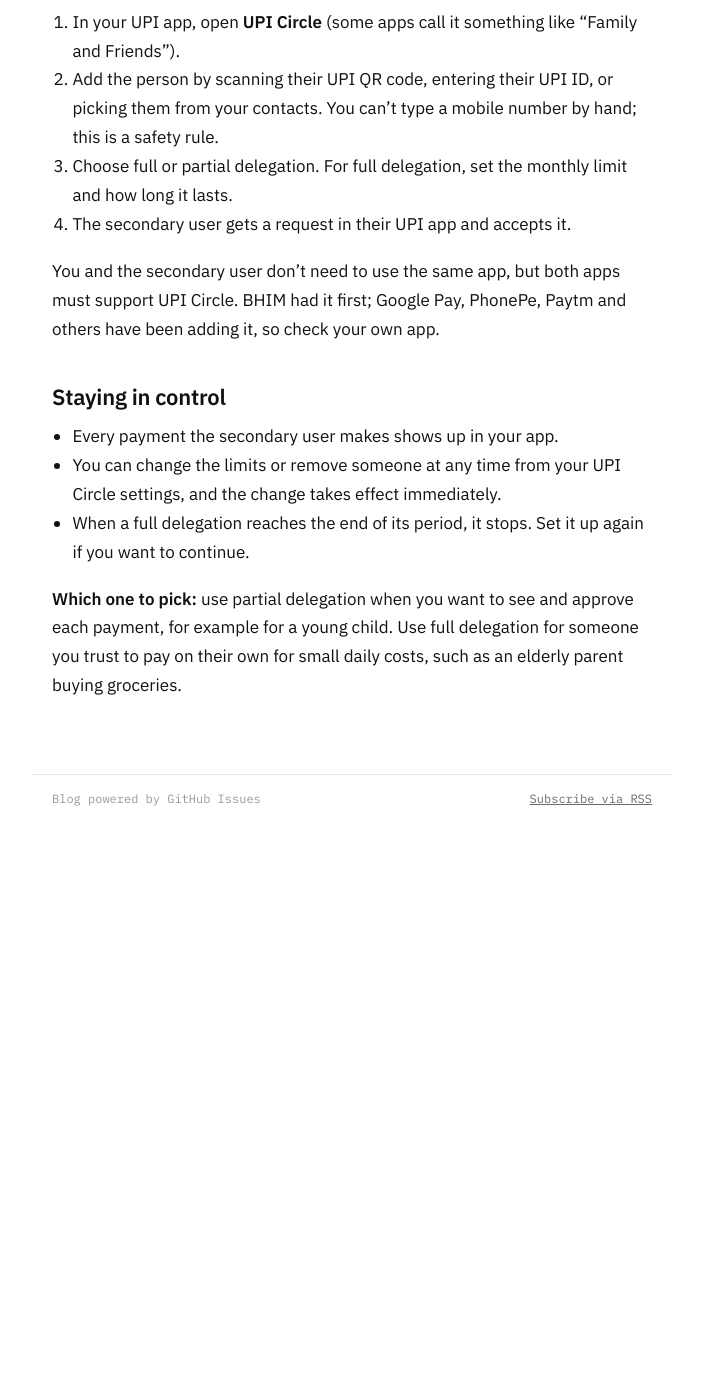
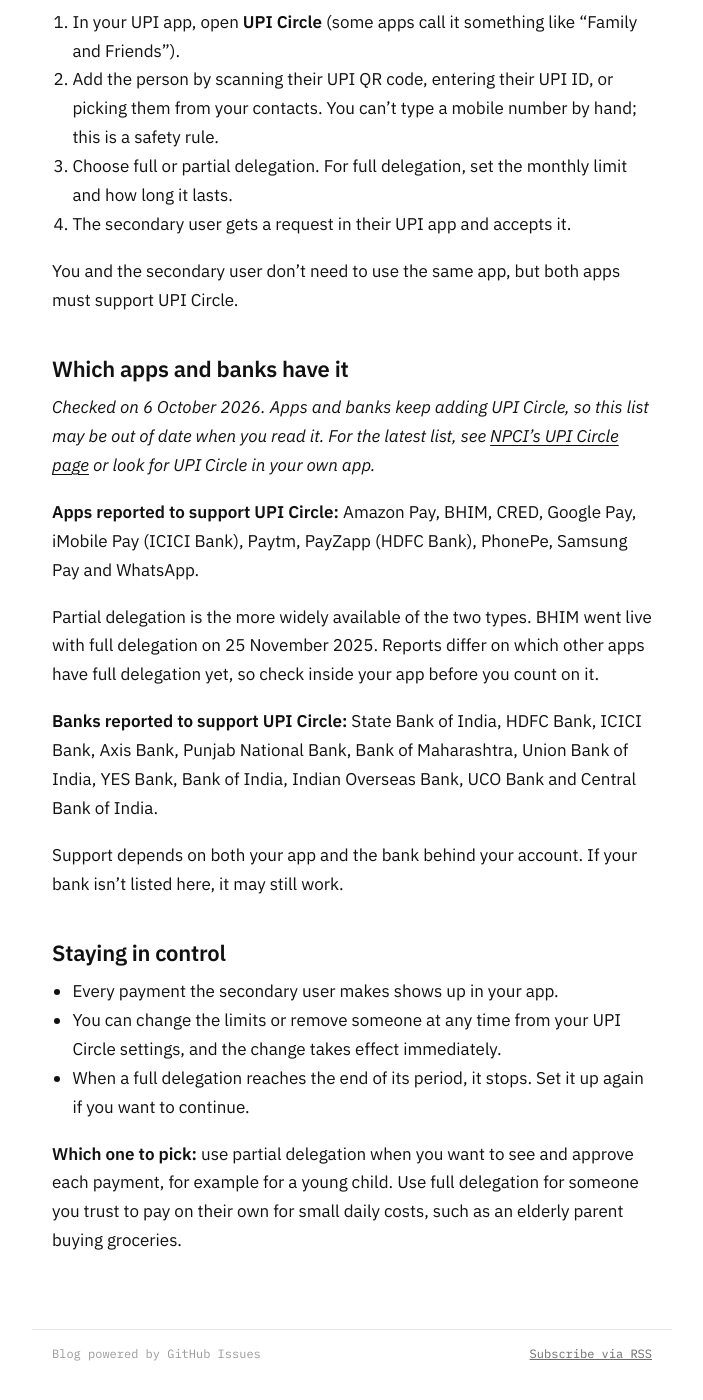
Before and after one commit to and/and.github.io, a Jekyll site: the page built from _posts/2026-10-06-upi-circle.md, in a window 1280 px wide and 1400 px high, scrolled down 1415 px. Shown: the whole window, without its empty margins (288-991 px from the left). Built offline with Jekyll 4.4.1, drawn with Linux system fonts in a browser that asks for light colours; before the commit the page ends 2264 px from its top, so only the background shows below that.

Commit message:
UPI Circle: list the apps and banks that support it, dated 6 October 2026
Co-Authored-By: Claude Opus 5.5 <noreply@anthropic.com>

```diff
--- a/_posts/2026-10-06-upi-circle.md
+++ b/_posts/2026-10-06-upi-circle.md
@@ -39,7 +39,19 @@ Rules that apply to both:
 3. Choose full or partial delegation. For full delegation, set the monthly limit and how long it lasts.
 4. The secondary user gets a request in their UPI app and accepts it.
 
-You and the secondary user don't need to use the same app, but both apps must support UPI Circle. BHIM had it first; Google Pay, PhonePe, Paytm and others have been adding it, so check your own app.
+You and the secondary user don't need to use the same app, but both apps must support UPI Circle.
+
+## Which apps and banks have it
+
+*Checked on 6 October 2026. Apps and banks keep adding UPI Circle, so this list may be out of date when you read it. For the latest list, see [NPCI's UPI Circle page](https://www.npci.org.in/product/upi-circle) or look for UPI Circle in your own app.*
+
+**Apps reported to support UPI Circle:** Amazon Pay, BHIM, CRED, Google Pay, iMobile Pay (ICICI Bank), Paytm, PayZapp (HDFC Bank), PhonePe, Samsung Pay and WhatsApp.
+
+Partial delegation is the more widely available of the two types. BHIM went live with full delegation on 25 November 2025. Reports differ on which other apps have full delegation yet, so check inside your app before you count on it.
+
+**Banks reported to support UPI Circle:** State Bank of India, HDFC Bank, ICICI Bank, Axis Bank, Punjab National Bank, Bank of Maharashtra, Union Bank of India, YES Bank, Bank of India, Indian Overseas Bank, UCO Bank and Central Bank of India.
+
+Support depends on both your app and the bank behind your account. If your bank isn't listed here, it may still work.
 
 ## Staying in control
 
```
